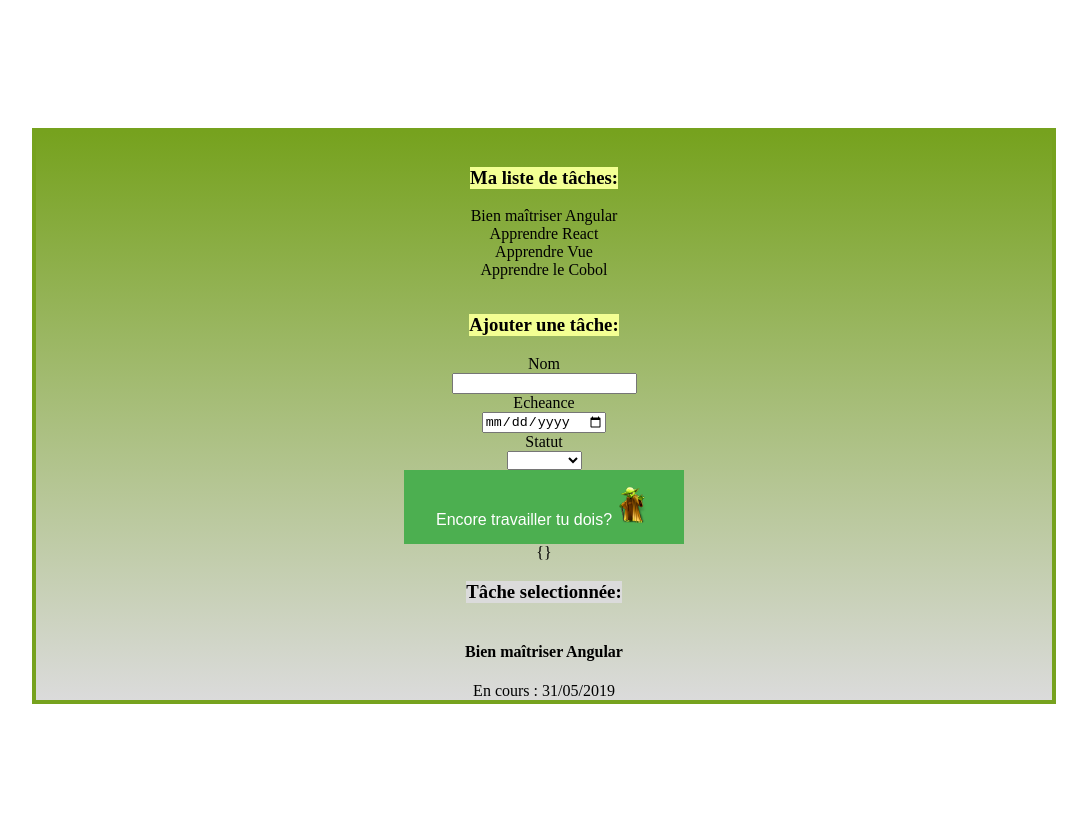
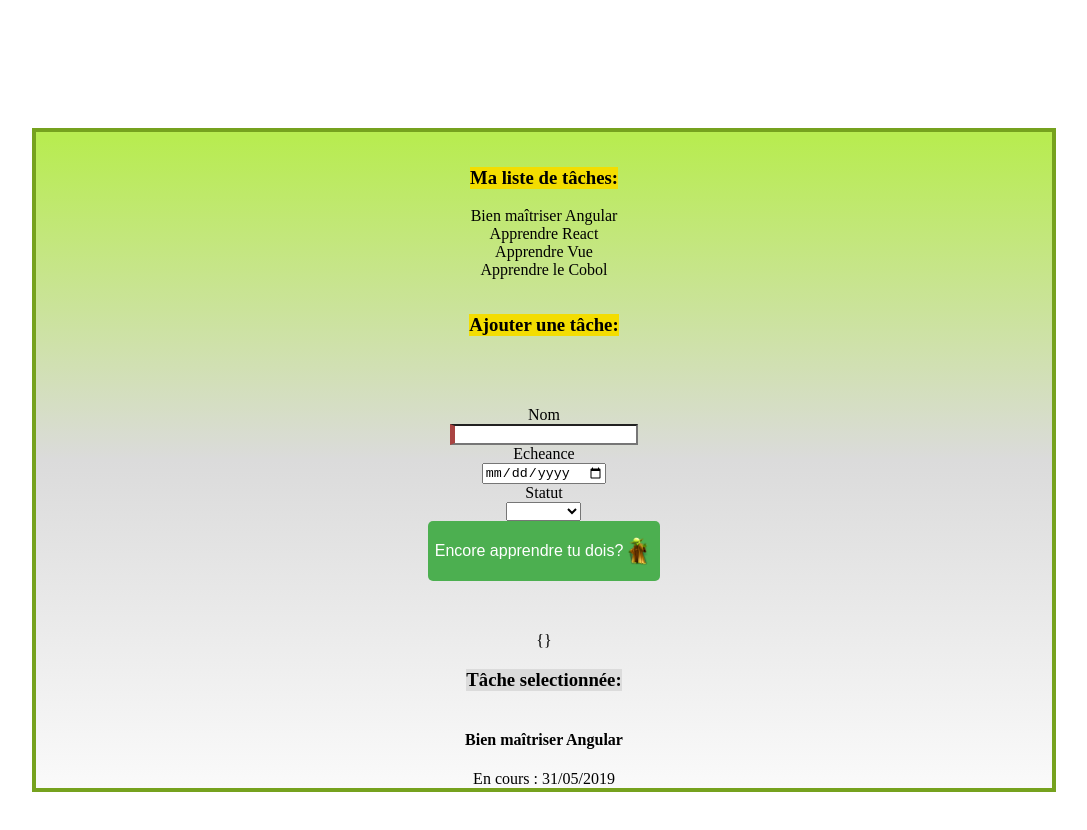
Before and after one commit to Saijitsu/try-angular, an Angular app: page / in a window 1280 px wide. Shown: the top 830 px of the page, without its empty margins (96-1183 px from the left). Built offline with nearby package versions, Linux system fonts and the light colour scheme.

Commit message:
add require and ngvalide/invalide to create component

```diff
--- a/src/app/create/create.component.html
+++ b/src/app/create/create.component.html
@@ -1,9 +1,12 @@
 <div>
   <h3>Ajouter une tâche:</h3>
-  <form (ngSubmit)="addTask()">
+  <form (ngSubmit)="addTask(); form.reset()" #form="ngForm">
+    <!-- #form="ngForm" : variable de template -->
     <div>
       <label for="create[name]">Nom</label>
-      <input id="create[name]" name="name" [(ngModel)]="newTask.name">
+      <!-- ici create[name] va permettre d'avoir des ID uniques, grammaire HTML5 -->
+      <input id="create[name]" name="name" [(ngModel)]="newTask.name" #inputName="ngModel" required pattern="[a-zA-Z0-9_ -]*">
+      <p [hidden]="inputName.valid || inputName.untouched" class="error">Vous pouvez utiliser des lettres, chiffres ou espaces uniquement.</p>
     </div>
     <div>
       <label for="create[deadline]">Echeance</label>
@@ -17,7 +20,7 @@
         <option value="Done">Fait</option>
       </select>
     </div>
-    <button class="button">Encore travailler tu dois?<img width="40px" src="../assets/yoda.jpg" alt="Yoda"></button>
+    <button [disabled]="form.invalid" class="button"><p>Encore apprendre tu dois?</p><img width="30px" src="../assets/yoda.jpg" alt="Yoda"></button>
   </form>
 </div>
 <div>
--- a/src/app/create/create.component.scss
+++ b/src/app/create/create.component.scss
@@ -6,12 +6,34 @@ h3 {
 }
 
 .button {
-  background-color: #4CAF50; /* Green */
+  background-color: #4CAF50;
   border: none;
   color: white;
-  padding: 15px 32px;
+  border-radius: 5px;
+  padding: 5px 7px;
   text-align: center;
   text-decoration: none;
-  display: inline-block;
+  display: flex;
+  justify-content: center;
+  align-items: center;
   font-size: 16px;
 }
+
+form{
+  display: flex;
+  flex-direction: column;
+  justify-content: center;
+  align-items: center;
+  padding: 5%;
+}
+
+.ng-valid[required], .ng-valid.required  {
+  border-left: 5px solid #42A948; /* green */
+}
+
+.ng-invalid:not(form)  {
+  border-left: 5px solid #a94442; /* red */
+}
+.ng-invalid.ng-touched  {
+ box-shadow: 0 0 15px #a94442; /* red */
+}
--- a/src/sass/_variables.scss
+++ b/src/sass/_variables.scss
@@ -1,9 +1,9 @@
 /* Colors */
 
-$brandColor: #f3ff93;
+$brandColor: #f3dd01;
 $secondaryColor: #DBDBDB;
 $textColor: black;
 $invertedTextColor: #FAFAFA;
 $highligntedColor:#E23237;
-$box-bgcolor: #76a21e;
+$box-bgcolor: #b8ec51;
 $box-border: 4px solid #76a21e;
--- a/src/styles.scss
+++ b/src/styles.scss
@@ -11,7 +11,7 @@ body {
 }
 
 .box {
-  background: linear-gradient($box-bgcolor, $secondaryColor);
+  background: linear-gradient($box-bgcolor 1%, $secondaryColor 50%, $invertedTextColor);
   border: $box-border;
   margin: 10%;
 
```
